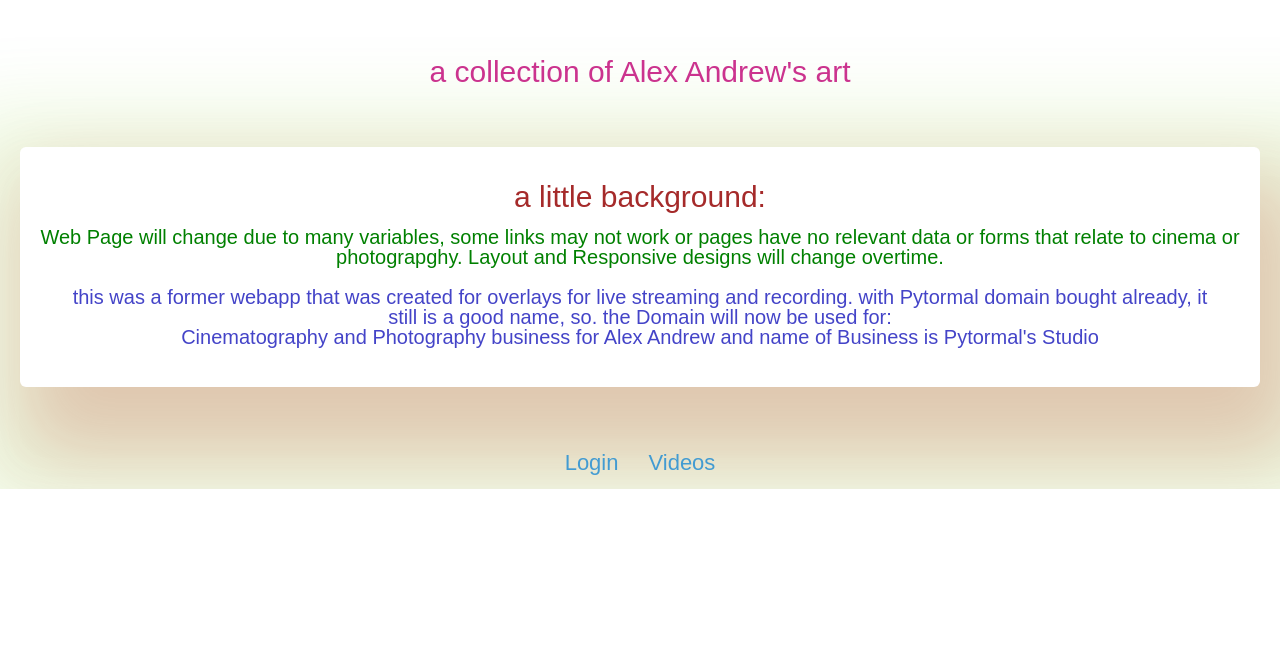
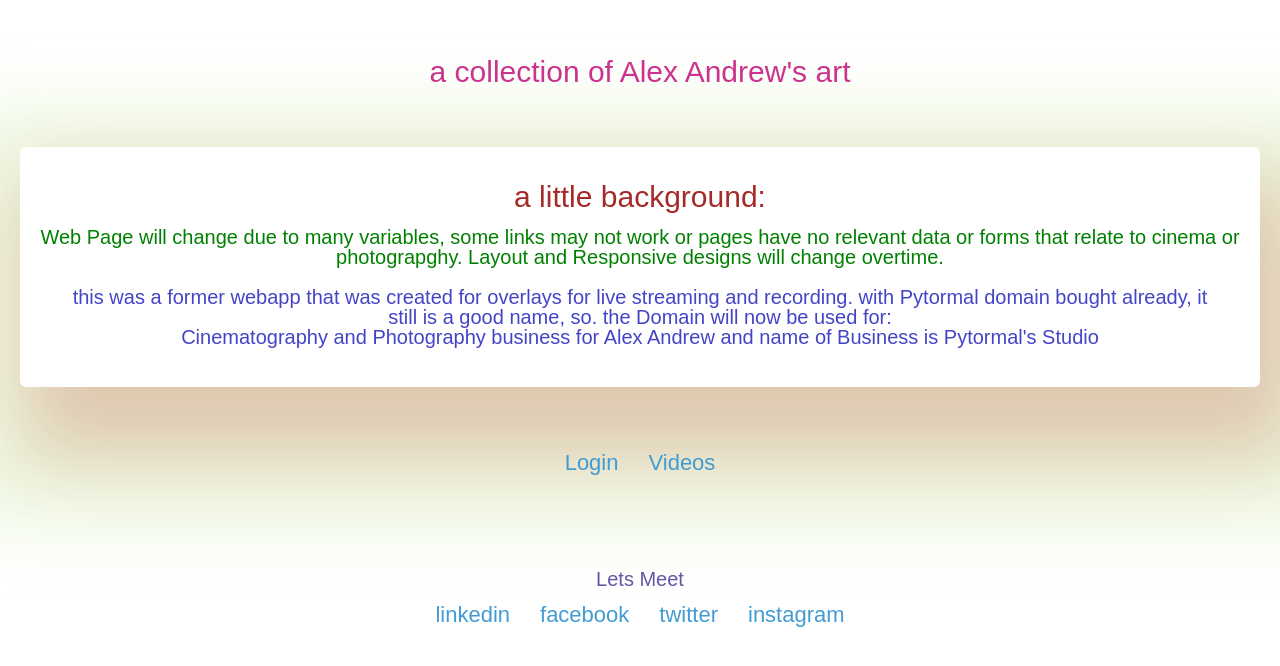
Before and after one commit to Pytormal/PYT-Studio, a React (Create React App) app: page / in a window 1280 px wide. Shown: the part 378-1044 px from the top of the page. Before the commit the page ends 867 px from the top, so only its background shows below. Built offline with nearby package versions, Linux system fonts and the light colour scheme.

Commit message:
added social link

```diff
--- a/package.json
+++ b/package.json
@@ -11,7 +11,7 @@
     "react": "^17.0.1",
     "react-dom": "^17.0.1",
     "react-router-dom": "^5.2.0",
-    "react-scripts": "^2.1.3",
+    "react-scripts": "^5.0.1",
     "web-vitals": "^1.1.0",
     "yup": "^0.32.9"
   },
--- a/src/App.js
+++ b/src/App.js
@@ -46,11 +46,14 @@ function App() {
           </section>
           <section className="left-links2 links">
             <Link to="/login">Login</Link> {/* does not work*/}
-            <Link to="/polls-hub">Polls</Link> {/*used for getting client info*/}
+            <Link to="/polls-hub">Polls</Link>{" "}
+            {/*used for getting client info*/}
             {/* <Link to="/timers">Timers</Link>  */}
             {/* <Link to="/upload-song">Upload Songs here</Link> */}
             <Link to="/video-gallery">Videos</Link>
+
           </section>
+
           {/* <section id="duo">  <MessageForm /></section> */}
         </section>
 
@@ -93,6 +96,11 @@ function App() {
           </Switch>
         </div>
       </section>
+      <footer>
+        <ul>
+          <nav></nav>
+        </ul>
+      </footer>
     </>
   );
 }
--- a/src/components/Home.js
+++ b/src/components/Home.js
@@ -9,7 +9,7 @@ class Home extends React.Component {
   };
 
   render() {
-  // let user = JSON.parse(sessionStorage.getItem('userName')) //
+    // let user = JSON.parse(sessionStorage.getItem('userName')) //
     return (
       <div className="title-wrapper" id="title_container">
         <div className="title-card">
@@ -21,16 +21,23 @@ class Home extends React.Component {
 
             <section Id="placeholder">
               <h5> a little background:</h5>
-                <p >
-              Web Page will change due to many variables, some links may not
-              work or pages have no relevant data or forms that relate to cinema
-              or photograpghy. Layout and Responsive designs will change overtime.
-              <p id="parkey">
-                this was a former webapp that was created for overlays for live streaming and recording. with Pytormal domain bought already, it still is a good name, so. the Domain will now be used for: <p>Cinematography and Photography business for Alex Andrew and name of Business is Pytormal's Studio</p>
+              <p>
+                Web Page will change due to many variables, some links may not
+                work or pages have no relevant data or forms that relate to
+                cinema or photograpghy. Layout and Responsive designs will
+                change overtime.
+                <p Id="parkey">
+                  this was a former webapp that was created for overlays for
+                  live streaming and recording. with Pytormal domain bought
+                  already, it still is a good name, so. the Domain will now be
+                  used for:{" "}
+                  <p>
+                    Cinematography and Photography business for Alex Andrew and
+                    name of Business is Pytormal's Studio
+                  </p>
+                </p>
               </p>
-            </p>
             </section>
-
           </section>
 
           <div className="home-links links">
@@ -40,6 +47,42 @@ class Home extends React.Component {
             <Link to="/timers">Timers</Link> */}
             <Link to="/video-gallery">Videos</Link>
           </div>
+          <nav Id="social">
+            <h6>Lets Meet</h6>
+            <section class="fa-do">
+              <a
+                class="fa fa-linkedin"
+                href="https://www.linkedin.com/in/mallory-alexandrew/"
+                target="_blank"
+              >
+                linkedin
+              </a>
+
+              <a
+                class="fa fa-facebook"
+                href="https://www.facebook.com/pytormal"
+                target="_blank"
+              >
+                facebook
+              </a>
+
+              <a
+                class="fa fa-twitter"
+                href="https://www.twitter.com/pytormal"
+                target="_blank"
+              >
+                twitter
+              </a>
+
+              <a
+                class="fa fa-instagram"
+                href="https://www.instagram.com/alexandrewmallory/"
+                target="_blank"
+              >
+                instagram
+              </a>
+            </section>
+          </nav>
         </div>
       </div>
     );
--- a/src/components/styles/App.css
+++ b/src/components/styles/App.css
@@ -10,7 +10,7 @@ html {
 
 #placeholder {
   margin: 6rem 2em 5em 2em;
-  padding: 2rem ;
+  padding: 2rem;
 
   box-shadow: 2rem 5rem 8rem 9rem rgba(115, 207, 11, 0.12),
     2rem 5rem 8rem 2rem rgba(190, 21, 21, 0.24);
@@ -21,7 +21,7 @@ html {
 h5 {
   color: brown;
   font-size: 3rem;
-  padding:.5em;
+  padding: 0.5em;
 }
 
 #parkey {
--- a/src/components/styles/home.css
+++ b/src/components/styles/home.css
@@ -16,3 +16,21 @@
 .left-links2 {
   display: none;
 }
+
+#social {
+  margin: 6rem 2em 5em 2em;
+  padding: 2rem;
+
+  box-shadow: 0m 5rem 8rem 0 rgba(197, 236, 226, 0.145),
+    0 5rem 8rem 0 rgba(211, 186, 186, 0.24);
+  border-radius: 6px;
+  color: rgba(74, 58, 153, 0.859);
+}
+h6 {
+  font-size: 2rem;
+}
+.fa-do {
+  display: flex;
+  flex-direction: row;
+  justify-content: center;
+}
```
Also changed, not shown: 1 other file (tests, documents, lock files or other folders).
